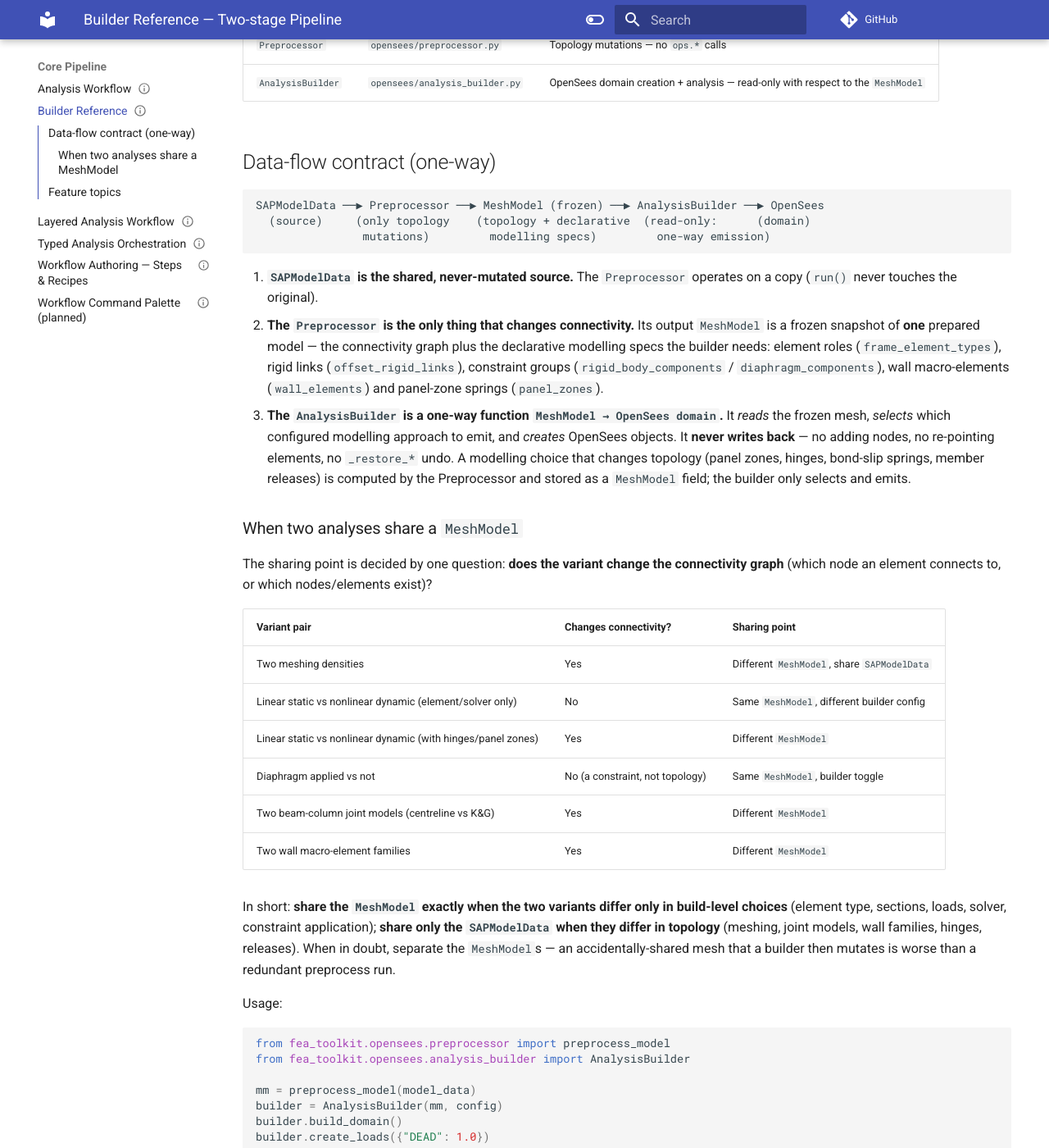
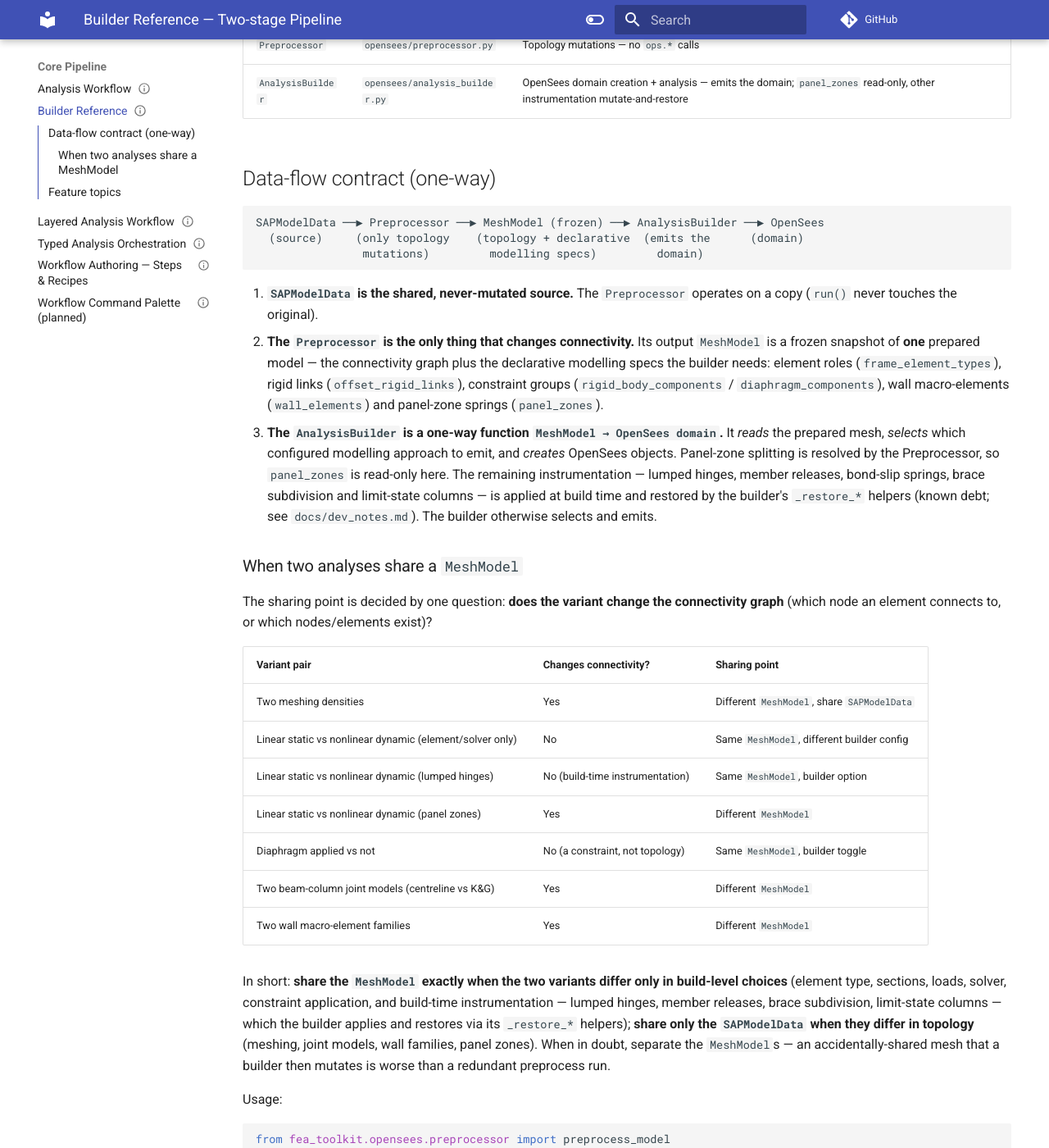
Before and after one commit to boustrephon/fea_toolkit, an MkDocs documentation site: the page built from docs/builder_reference.md, in a window 1280 px wide and 1400 px high, scrolled down 403 px. Shown: the whole window at 82% size. Built offline with MkDocs 1.6.1 and Material for MkDocs 9.7.7, drawn with Linux system fonts in a browser that asks for light colours; comment, search, counter and statistics services are not loaded.

Commit message:
fix(opensees): copy-on-write panel-zone beam re-pointing and build-time instrumentation docs

````diff
--- a/docs/builder_reference.md
+++ b/docs/builder_reference.md
@@ -20,14 +20,14 @@ SAPModelData ──→ Preprocessor ──→ MeshModel ──→ AnalysisBuilde
 |-----------|------|------|
 | ``MeshModel`` | ``model/mesh_model.py`` | Frozen dataclass with fully prepared topology + declarative modelling specs |
 | ``Preprocessor`` | ``opensees/preprocessor.py`` | Topology mutations — no ``ops.*`` calls |
-| ``AnalysisBuilder`` | ``opensees/analysis_builder.py`` | OpenSees domain creation + analysis — read-only with respect to the ``MeshModel`` |
+| ``AnalysisBuilder`` | ``opensees/analysis_builder.py`` | OpenSees domain creation + analysis — emits the domain; ``panel_zones`` read-only, other instrumentation mutate-and-restore |
 
 ## Data-flow contract (one-way)
 
 ```
 SAPModelData ──▶ Preprocessor ──▶ MeshModel (frozen) ──▶ AnalysisBuilder ──▶ OpenSees
-  (source)     (only topology    (topology + declarative  (read-only:      (domain)
-                mutations)         modelling specs)         one-way emission)
+  (source)     (only topology    (topology + declarative  (emits the      (domain)
+                mutations)         modelling specs)         domain)
 ```
 
 1. **`SAPModelData` is the shared, never-mutated source.**  The `Preprocessor`
@@ -39,12 +39,13 @@ SAPModelData ──▶ Preprocessor ──▶ MeshModel (frozen) ──▶ Analy
    constraint groups (`rigid_body_components` / `diaphragm_components`), wall
    macro-elements (`wall_elements`) and panel-zone springs (`panel_zones`).
 3. **The `AnalysisBuilder` is a one-way function `MeshModel → OpenSees domain`.**
-   It *reads* the frozen mesh, *selects* which configured modelling approach to
-   emit, and *creates* OpenSees objects.  It **never writes back** — no adding
-   nodes, no re-pointing elements, no ``_restore_*`` undo.  A modelling choice
-   that changes topology (panel zones, hinges, bond-slip springs, member
-   releases) is computed by the Preprocessor and stored as a `MeshModel` field;
-   the builder only selects and emits.
+   It *reads* the prepared mesh, *selects* which configured modelling approach to
+   emit, and *creates* OpenSees objects.  Panel-zone splitting is resolved by the
+   Preprocessor, so ``panel_zones`` is read-only here.  The remaining
+   instrumentation — lumped hinges, member releases, bond-slip springs, brace
+   subdivision and limit-state columns — is applied at build time and restored
+   by the builder's ``_restore_*`` helpers (known debt; see
+   ``docs/dev_notes.md``).  The builder otherwise selects and emits.
 
 ### When two analyses share a `MeshModel`
 
@@ -56,17 +57,20 @@ nodes/elements exist)?
 |---|---|---|
 | Two meshing densities | Yes | Different `MeshModel`, share `SAPModelData` |
 | Linear static vs nonlinear dynamic (element/solver only) | No | Same `MeshModel`, different builder config |
-| Linear static vs nonlinear dynamic (with hinges/panel zones) | Yes | Different `MeshModel` |
+| Linear static vs nonlinear dynamic (lumped hinges) | No (build-time instrumentation) | Same `MeshModel`, builder option |
+| Linear static vs nonlinear dynamic (panel zones) | Yes | Different `MeshModel` |
 | Diaphragm applied vs not | No (a constraint, not topology) | Same `MeshModel`, builder toggle |
 | Two beam-column joint models (centreline vs K&G) | Yes | Different `MeshModel` |
 | Two wall macro-element families | Yes | Different `MeshModel` |
 
 In short: **share the `MeshModel` exactly when the two variants differ only in
 build-level choices** (element type, sections, loads, solver, constraint
-application); **share only the `SAPModelData` when they differ in topology**
-(meshing, joint models, wall families, hinges, releases).  When in doubt,
-separate the `MeshModel`s — an accidentally-shared mesh that a builder then
-mutates is worse than a redundant preprocess run.
+application, and build-time instrumentation — lumped hinges, member releases,
+brace subdivision, limit-state columns — which the builder applies and restores
+via its ``_restore_*`` helpers); **share only the `SAPModelData` when they
+differ in topology** (meshing, joint models, wall families, panel zones).  When
+in doubt, separate the `MeshModel`s — an accidentally-shared mesh that a builder
+then mutates is worse than a redundant preprocess run.
 
 Usage:
 
````
Also changed, not shown: README.md (+1 -1 lines), 4 other files.
